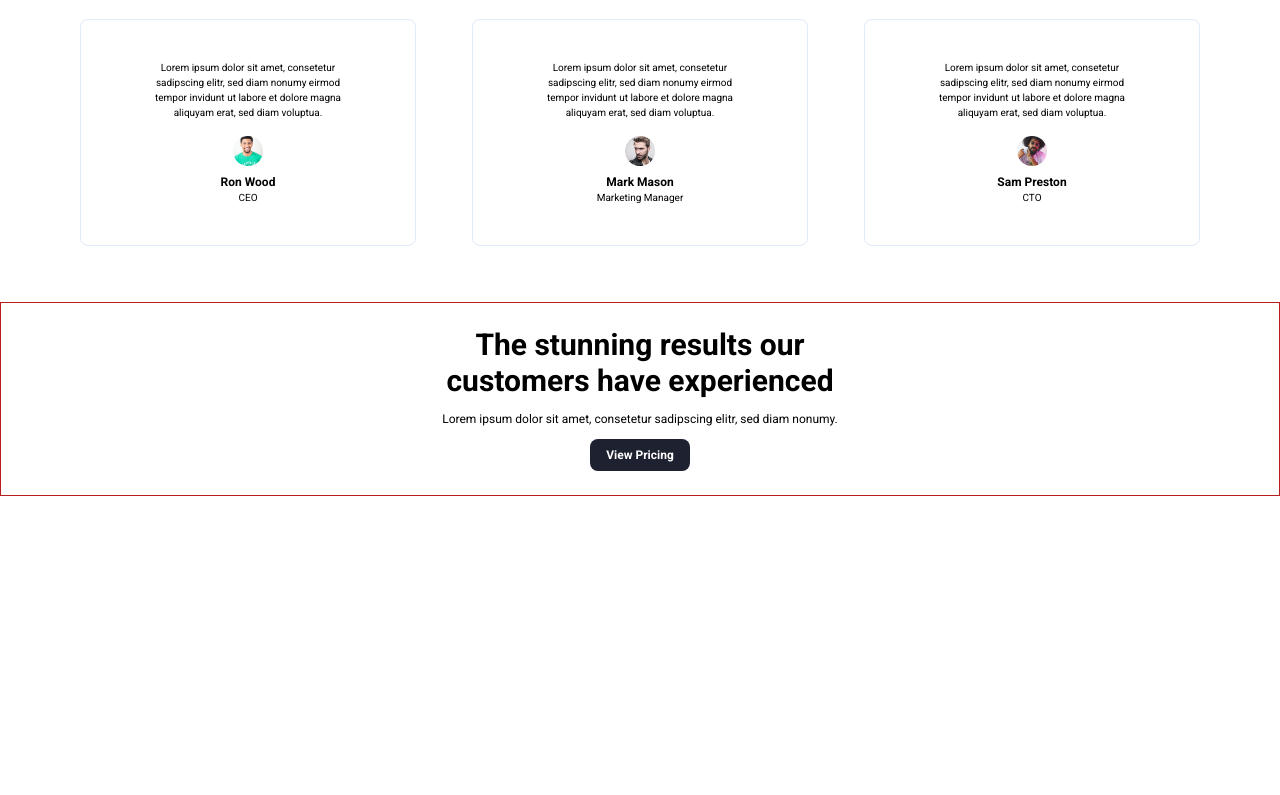
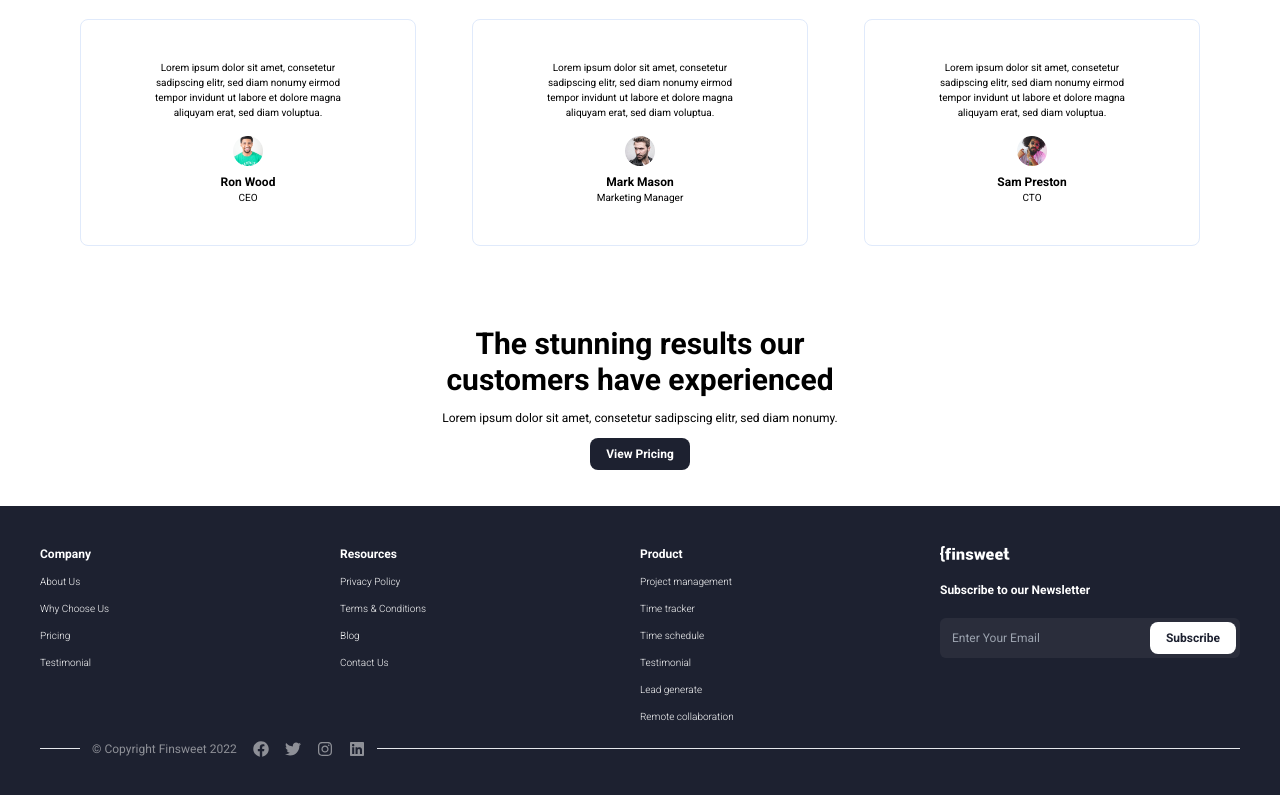
Before and after one commit to Abideen-program/finsweet, a React (Vite) app: page / in a window 1280 px wide. Shown: the part 2446-3241 px from the top of the page. Before the commit the page ends 2954 px from the top, so only its background shows below. Built offline with nearby package versions, Linux system fonts and the light colour scheme.

Commit message:
footer added

```diff
--- /dev/null
+++ b/src/components/Footer/Footer.tsx
@@ -0,0 +1,82 @@
+import {
+  FaFacebook,
+  FaTwitch,
+  FaInstagram,
+  FaLinkedin,
+  FaTwitter,
+} from "react-icons/fa";
+import Button from "../Button/Button";
+
+const Footer = () => {
+  return (
+    <div className="flex flex-col p-5 md:p-10 gap-3 bg-[#1D2130]">
+      <div className=" flex flex-col md:flex-row items-start justify-between  text-white">
+        <div className="flex flex-col gap-3 flex-1">
+          <h5 className="text-xs font-bold">Company</h5>
+          <p className="text-[10px] font-thin">About Us</p>
+          <p className="text-[10px] font-thin">Why Choose Us</p>
+          <p className="text-[10px] font-thin">Pricing</p>
+          <p className="text-[10px] font-thin">Testimonial</p>
+        </div>
+
+        <div className="flex flex-col gap-3 flex-1">
+          <h5 className="text-xs font-bold">Resources</h5>
+          <p className="text-[10px] font-thin">Privacy Policy</p>
+          <p className="text-[10px] font-thin">Terms & Conditions</p>
+          <p className="text-[10px] font-thin">Blog</p>
+          <p className="text-[10px] font-thin">Contact Us</p>
+        </div>
+
+        <div className="flex flex-col gap-3 flex-1">
+          <h5 className="text-xs font-bold">Product</h5>
+          <p className="text-[10px] font-thin">Project management</p>
+          <p className="text-[10px] font-thin">Time tracker</p>
+          <p className="text-[10px] font-thin">Time schedule</p>
+          <p className="text-[10px] font-thin">Testimonial</p>
+          <p className="text-[10px] font-thin">Lead generate</p>
+          <p className="text-[10px] font-thin">Remote collaboration</p>
+        </div>
+
+        <div className="flex flex-col gap-5 flex-1 w-full">
+          <div className="w-[70px]">
+            <img
+              src="./images/footerlogo.png"
+              alt="logo"
+              className="object-contain"
+            />
+          </div>
+
+          <h5 className="text-xs font-bold">Subscribe to our Newsletter</h5>
+
+          <div className="bg-[#2A2D3B] flex relative rounded-lg">
+            <input
+              type="email"
+              placeholder="Enter Your Email"
+              className="w-full p-3 outline-none border-none text-xs text-fff bg-[#2A2D3B] rounded-md"
+            />
+            <Button className="absolute bottom-1 right-1 text-[#1D2130] bg-[#fff]">
+              Subscribe
+            </Button>
+          </div>
+        </div>
+      </div>
+
+      <div className="border-t bordet-t-[#8E9097] px-10 mt-3 py-5 relative">
+        <div className="flex md:flex-row flex-col items-center justify-center gap-4 md:absolute md:-top-2  bg-[#1D2130] px-3">
+          <p className="text-xs text-[#8E9097]">
+            &copy; Copyright Finsweet 2022
+          </p>
+
+          <div className="flex items-center justify-center gap-4">
+            <FaFacebook className="text-[#8E9097]" />
+            <FaTwitter className="text-[#8E9097]" />
+            <FaInstagram className="text-[#8E9097]" />
+            <FaLinkedin className="text-[#8E9097]" />
+          </div>
+        </div>
+      </div>
+    </div>
+  );
+};
+
+export default Footer;
--- a/src/components/Home/Home.tsx
+++ b/src/components/Home/Home.tsx
@@ -2,6 +2,7 @@ import Customer from "../Customer/Customer";
 import Discover from "../Discover/Discover";
 import Features from "../Features/Features";
 import FeaturesTwo from "../Featurestwo/FeaturesTwo";
+import Footer from "../Footer/Footer";
 import Hero from "../Hero/Hero";
 import Impression from "../Impression/Impression";
 import Logo from "../Logo/Logo";
@@ -20,6 +21,7 @@ const Home = () => {
       <FeaturesTwo />
       <Customer />
       <Ready />
+      <Footer />
     </>
   );
 };
--- a/src/components/Ready/Ready.tsx
+++ b/src/components/Ready/Ready.tsx
@@ -2,7 +2,7 @@ import Button from "../Button/Button";
 
 const Ready = () => {
   return (
-    <div className="border border-red-700 p-5 md:px-10 md:py-6 md:mb-3 flex flex-col">
+    <div className="p-5 md:px-10 md:py-6 md:mb-3 flex flex-col">
       <div className="flex flex-col items-center justify-center gap-3 md:w-[400px] mx-auto text-center ">
         <h3 className="text-[20px] md:text-[30px] font-bold leading-9">
           The stunning results our customers have experienced
```
Also changed, not shown: public/images/footerlogo.png (added).
